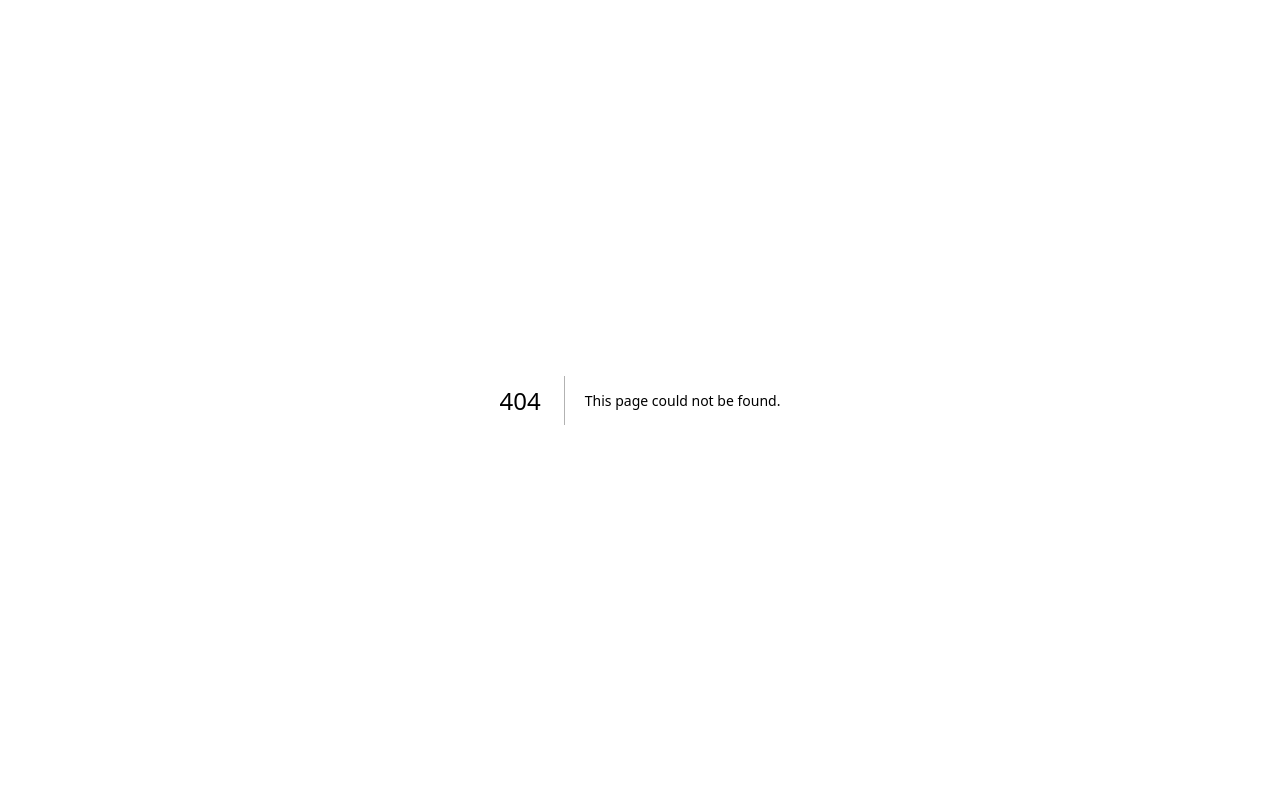
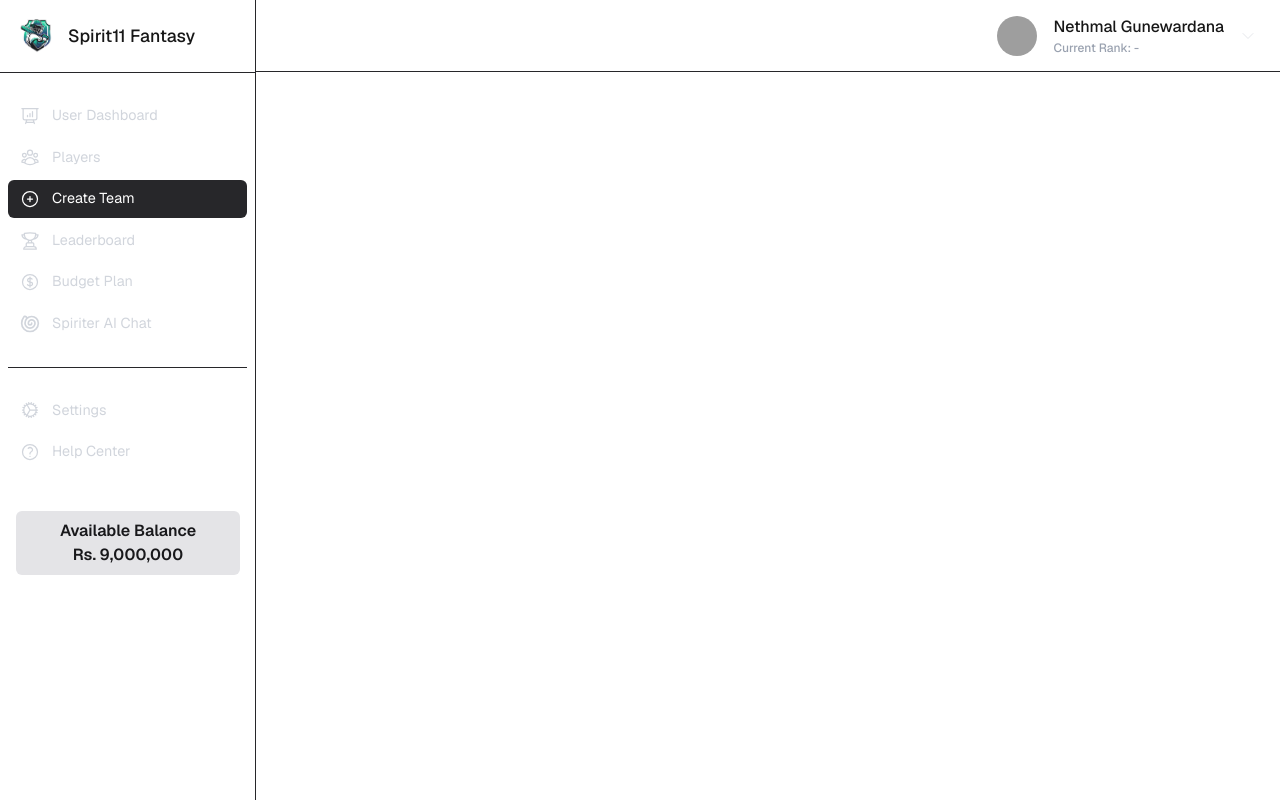
Before and after one commit to nethmalgunawardhana/SpiritX_DevTrix_02_Frontend, a Next.js app: page /create-team in a window 1280 px wide. Before the commit this address had no page. Built offline with nearby package versions, Linux system fonts and the light colour scheme; grey boxes are pictures that could not be loaded.

Commit message:
feat: partially done

```diff
--- a/src/app/components/Sidebar.tsx
+++ b/src/app/components/Sidebar.tsx
@@ -43,8 +43,8 @@ const MenuItem: React.FC<MenuItemProps> = ({ url, icon, label, notification, isA
 
 export default function Sidebar() {
   const currentPath = usePathname();
-  const role = 'admin' as 'admin' | 'user';
-  // const role = 'user' as 'admin' | 'user';
+  // const role = 'admin' as 'admin' | 'user';
+  const role = 'user' as 'admin' | 'user';
 
   return (
     <div className="w-64 border-r border-zinc-800 flex flex-col">
--- /dev/null
+++ b/src/app/create-team/page.tsx
@@ -0,0 +1,19 @@
+import React from 'react';
+import Sidebar from '../components/Sidebar';
+import Navbar from '../components/Navbar';
+
+const CreateTeam: React.FC = () => {
+    return (
+        <div className="flex h-screen">
+            <Sidebar />
+            <div className="flex-1 flex flex-col">
+                <Navbar />
+                <main className="flex-1 p-6">
+                    <h1 className="text-2xl text-white mb-4">Your Fantasy Team</h1>
+                </main>
+            </div>
+        </div>
+    );
+};
+
+export default CreateTeam;
```
Also changed, not shown: src/app/components/CardRow.tsx (added), src/app/components/PlayerCard.tsx (added), src/app/components/PlayerTable.tsx (added).
